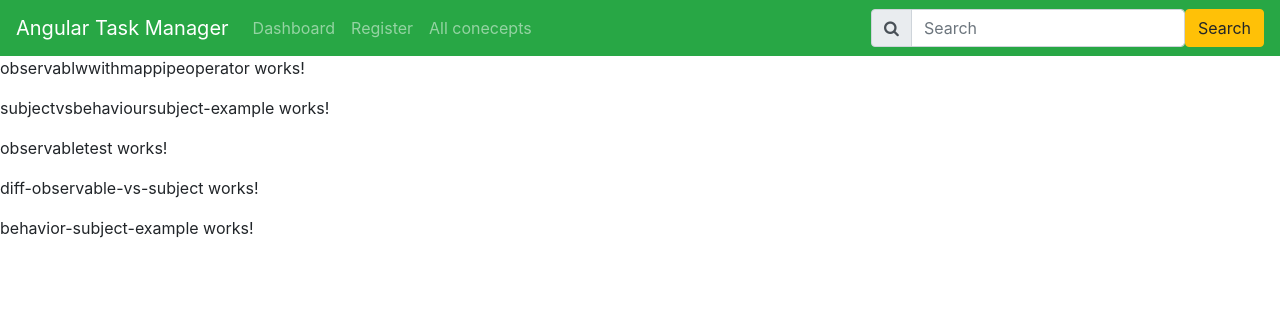
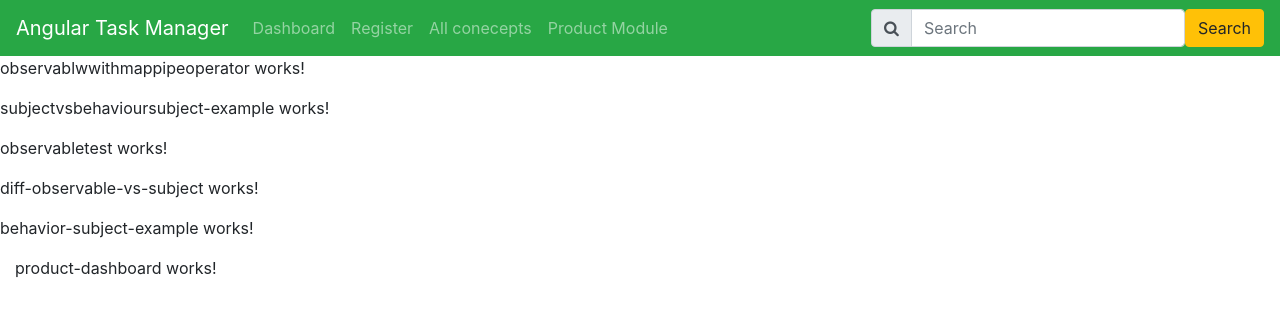
Before and after one commit to kamallochanpradhan/deployMyAngularFrontend, an Angular app: page /product in a window 1280 px wide. Before the commit this address led to /. Shown: the top 314 px of the page. Built offline with nearby package versions, Linux system fonts and the light colour scheme.

Commit message:
Lazy load Implemented For Product module

```diff
--- a/src/app/app-routing.module.ts
+++ b/src/app/app-routing.module.ts
@@ -6,16 +6,19 @@ import { RegisterComponent } from './Components/register/register.component';
 import { AllconceptComponent } from './allconcept/allconcept.component';
 
 const routes: Routes = [
-
-  {path:"dashboard",component:ShowStudentsComponent},
-  {path:"register",component:RegisterComponent},
-  {path:"allconcept",component:AllconceptComponent},
-  {path:"",component:LoginComponent}
-
+  { path: 'dashboard', component: ShowStudentsComponent },
+  { path: 'register', component: RegisterComponent },
+  { path: 'allconcept', component: AllconceptComponent },
+  {
+    path: 'product',
+    loadChildren: () =>
+      import('./poduct/poduct.module').then((x) => x.PoductModule),
+  },
+  { path: '', component: LoginComponent },
 ];
 
 @NgModule({
   imports: [RouterModule.forRoot(routes)],
-  exports: [RouterModule]
+  exports: [RouterModule],
 })
-export class AppRoutingModule { }
+export class AppRoutingModule {}
--- a/src/app/app.component.html
+++ b/src/app/app.component.html
@@ -17,6 +17,9 @@
         </li>
         <li class="nav-item">
           <a class="nav-link" routerLink="allconcept">All conecepts</a>
+        </li>
+        <li class="nav-item">
+          <a class="nav-link" routerLink="product">Product Module</a>
         </li>
       </ul>
       <form class="form-inline my-2 my-lg-0">
--- /dev/null
+++ b/src/app/product-dashboard/product-dashboard.component.html
@@ -0,0 +1 @@
+<p>product-dashboard works!</p>
```
Also changed, not shown: src/app/poduct/poduct.module.ts (added, +29 -0 lines), src/app/product-dashboard/product-dashboard.component.ts (added, +10 -0 lines), src/app/product-dashboard/product-dashboard.component.css (added), 1 other file (tests, documents, lock files or other folders).
